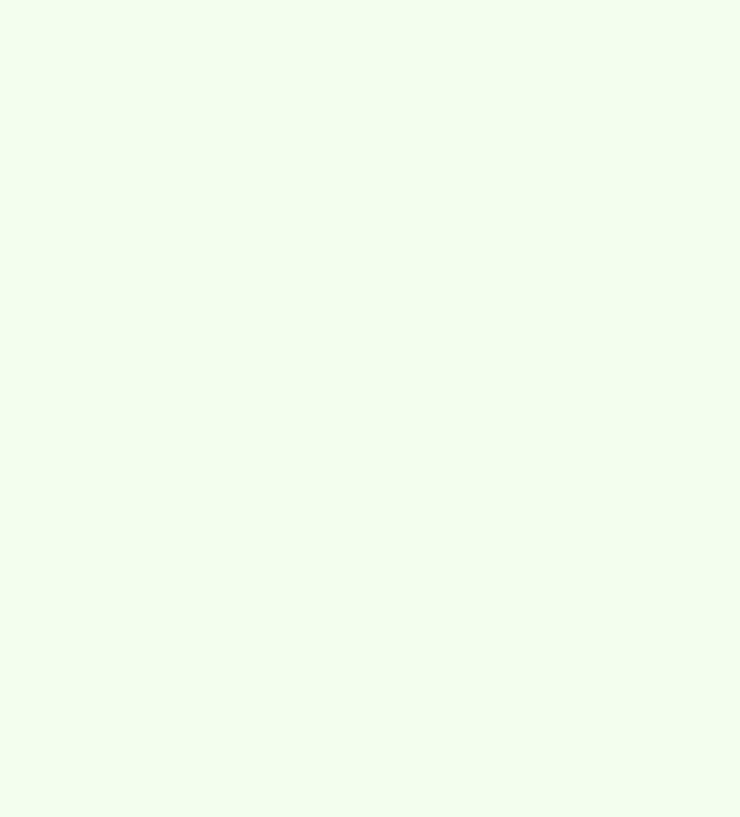
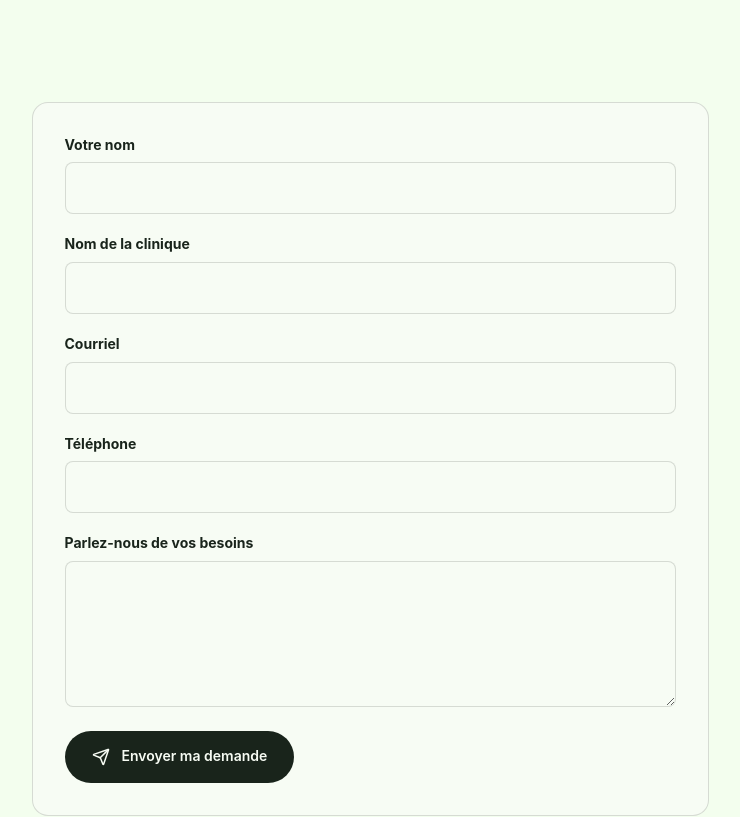
Before and after one commit to danmunteanu-crypto/gestion-incisive, a React (Vite) app: page / in a window 1280 px wide. Shown: the part 8780-9597 px from the top of the page, without its empty margins (523-1263 px from the left). Built offline with nearby package versions, Linux system fonts and the light colour scheme.

Commit message:
Rebuild contact form with native fields

```diff
--- a/src/index.css
+++ b/src/index.css
@@ -589,34 +589,43 @@ button, a, input, textarea { outline-offset: 5px; }
 .contact__grid { display: grid; grid-template-columns: minmax(260px, 0.75fr) minmax(0, 1.25fr); gap: 100px; align-items: start; margin-top: 88px; }
 .contact__intro > p { max-width: 460px; margin: 0; font-size: 20px; line-height: 1.7; letter-spacing: -0.02em; }
 .contact__availability { display: flex; align-items: center; gap: 12px; margin-top: 36px; font-size: 10px; font-weight: 650; letter-spacing: 0.1em; text-transform: uppercase; }
-.contact__form-wrap { min-height: 520px; }
-.contact-form { padding: 40px; border: 1px solid var(--line); border-radius: var(--radius-lg); background: var(--surface); }
-.form-row { display: grid; grid-template-columns: repeat(2, minmax(0, 1fr)); gap: 24px; }
-.form-field { display: block; margin-bottom: 24px; cursor: text; }
+.contact__form-wrap { position: relative; z-index: 1; min-height: 0; pointer-events: auto; }
+.contact-form {
+  position: relative;
+  z-index: 2;
+  padding: 32px;
+  border: 1px solid var(--line);
+  border-radius: 16px;
+  background: var(--paper);
+  pointer-events: auto;
+}
+.form-field { display: block; margin: 0 0 20px; }
 .form-field > span {
   display: block;
-  margin-bottom: 8px;
-  font-size: 11px;
-  font-weight: 680;
-  letter-spacing: 0.08em;
-  text-transform: uppercase;
-  transition: transform 200ms var(--ease-out), color 200ms ease;
+  margin: 0 0 8px;
+  color: var(--ink-deep);
+  font-size: 14px;
+  font-weight: 650;
+  letter-spacing: 0;
+  line-height: 1.4;
+  text-transform: none;
 }
-.form-field:focus-within > span { transform: translateX(4px); color: var(--ink-deep); }
 .form-field input, .form-field textarea {
+  display: block;
   width: 100%;
-  min-height: 60px;
-  padding: 16px;
+  min-height: 52px;
+  padding: 12px 14px;
   border: 1px solid var(--line);
-  border-radius: 12px;
+  border-radius: 8px;
   outline: 0;
-  background: var(--surface-strong);
+  background: var(--paper);
   color: var(--ink-deep);
   caret-color: var(--ink-deep);
-  cursor: text;
-  font-size: 17px;
+  pointer-events: auto;
+  touch-action: manipulation;
+  scroll-margin-top: 120px;
+  font-size: 16px;
   line-height: 1.5;
-  transition: border-color 200ms ease, background-color 200ms ease;
 }
 .form-field input:hover, .form-field textarea:hover { border-color: var(--ink); }
 .form-field input:focus, .form-field textarea:focus { border-color: var(--ink-deep); }
@@ -624,8 +633,8 @@ button, a, input, textarea { outline-offset: 5px; }
   outline: 2px solid var(--ink-deep);
   outline-offset: 2px;
 }
-.form-field textarea { min-height: 160px; resize: vertical; }
-.form-submit { min-width: 210px; margin-top: 8px; }
+.form-field textarea { min-height: 140px; resize: vertical; }
+.form-submit { min-width: 210px; min-height: 52px; margin-top: 4px; }
 .form-error { display: flex; gap: 10px; align-items: flex-start; margin: 0 0 20px; color: var(--error); font-size: 13px; }
 .form-error svg { width: 18px; height: 18px; flex: 0 0 auto; margin-top: 2px; }
 .form-error a { color: inherit; font-weight: 700; text-decoration: underline; text-underline-offset: 3px; }
@@ -766,7 +775,6 @@ button, a, input, textarea { outline-offset: 5px; }
   .contact__grid { margin-top: 48px; gap: 40px; }
   .contact__intro > p { font-size: 18px; }
   .contact-form { padding: 26px 20px; }
-  .form-row { grid-template-columns: 1fr; gap: 0; }
   .form-field input, .form-field textarea { font-size: 16px; }
   .form-submit { width: 100%; min-width: 0; }
   .form-success { min-height: 460px; padding: 32px 24px; }
--- a/src/pages/Home.tsx
+++ b/src/pages/Home.tsx
@@ -402,7 +402,7 @@ function Contact() {
               <span>Montréal · Québec · FR / EN</span>
             </div>
           </div>
-          <div className="contact__form-wrap" data-reveal>
+          <div className="contact__form-wrap">
             {status === 'sent' ? (
               <div className="form-success" role="status">
                 <CheckCircle2 aria-hidden="true" />
@@ -419,29 +419,25 @@ function Contact() {
                 <input type="hidden" name="_template" value="table" />
                 <input type="hidden" name="_captcha" value="false" />
                 <input type="hidden" name="Langue / Language" value={lang === 'fr' ? 'Français' : 'English'} />
-                <div className="form-row">
-                  <label className="form-field">
+                <label className="form-field" htmlFor="contact-name">
                   <span>{t.contact.form.name}</span>
-                    <input name="Nom / Name" type="text" autoComplete="name" required />
+                  <input id="contact-name" name="name" type="text" autoComplete="name" required />
                 </label>
-                  <label className="form-field">
+                <label className="form-field" htmlFor="contact-clinic">
                   <span>{t.contact.form.clinic}</span>
-                    <input name="Clinique / Clinic" type="text" autoComplete="organization" />
+                  <input id="contact-clinic" name="clinic" type="text" autoComplete="organization" />
                 </label>
-                </div>
-                <div className="form-row">
-                  <label className="form-field">
+                <label className="form-field" htmlFor="contact-email">
                   <span>{t.contact.form.email}</span>
-                    <input name="email" type="email" autoComplete="email" required />
+                  <input id="contact-email" name="email" type="email" autoComplete="email" inputMode="email" required />
                 </label>
-                  <label className="form-field">
+                <label className="form-field" htmlFor="contact-phone">
                   <span>{t.contact.form.phone}</span>
-                    <input name="Téléphone / Phone" type="tel" autoComplete="tel" />
+                  <input id="contact-phone" name="phone" type="tel" autoComplete="tel" inputMode="tel" />
                 </label>
-                </div>
-                <label className="form-field">
+                <label className="form-field" htmlFor="contact-message">
                   <span>{t.contact.form.message}</span>
-                  <textarea name="Message" rows={5} />
+                  <textarea id="contact-message" name="message" rows={5} />
                 </label>
                 {status === 'error' && (
                   <p className="form-error" role="alert">
```
Lines whose indentation alone changed are shown as unchanged.
